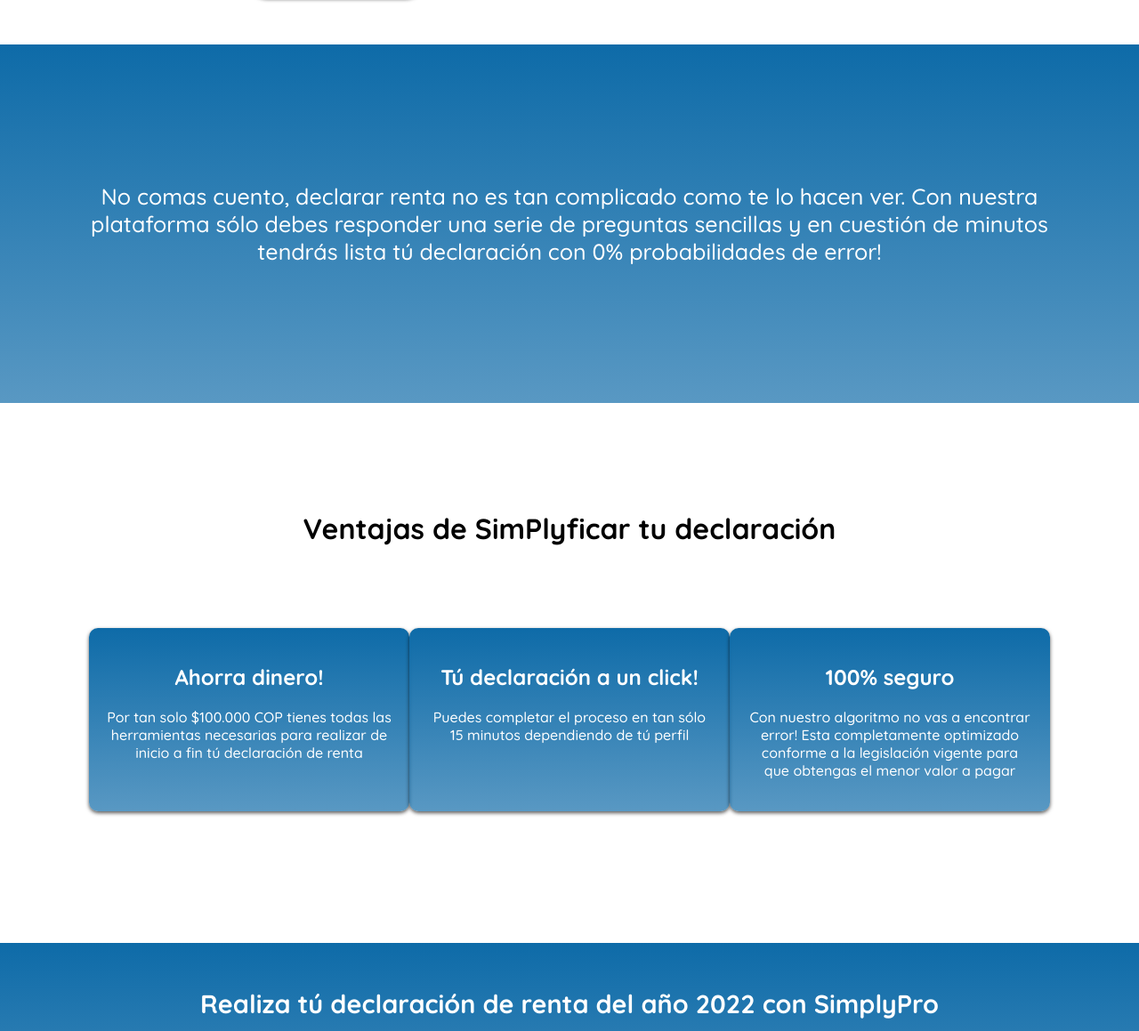
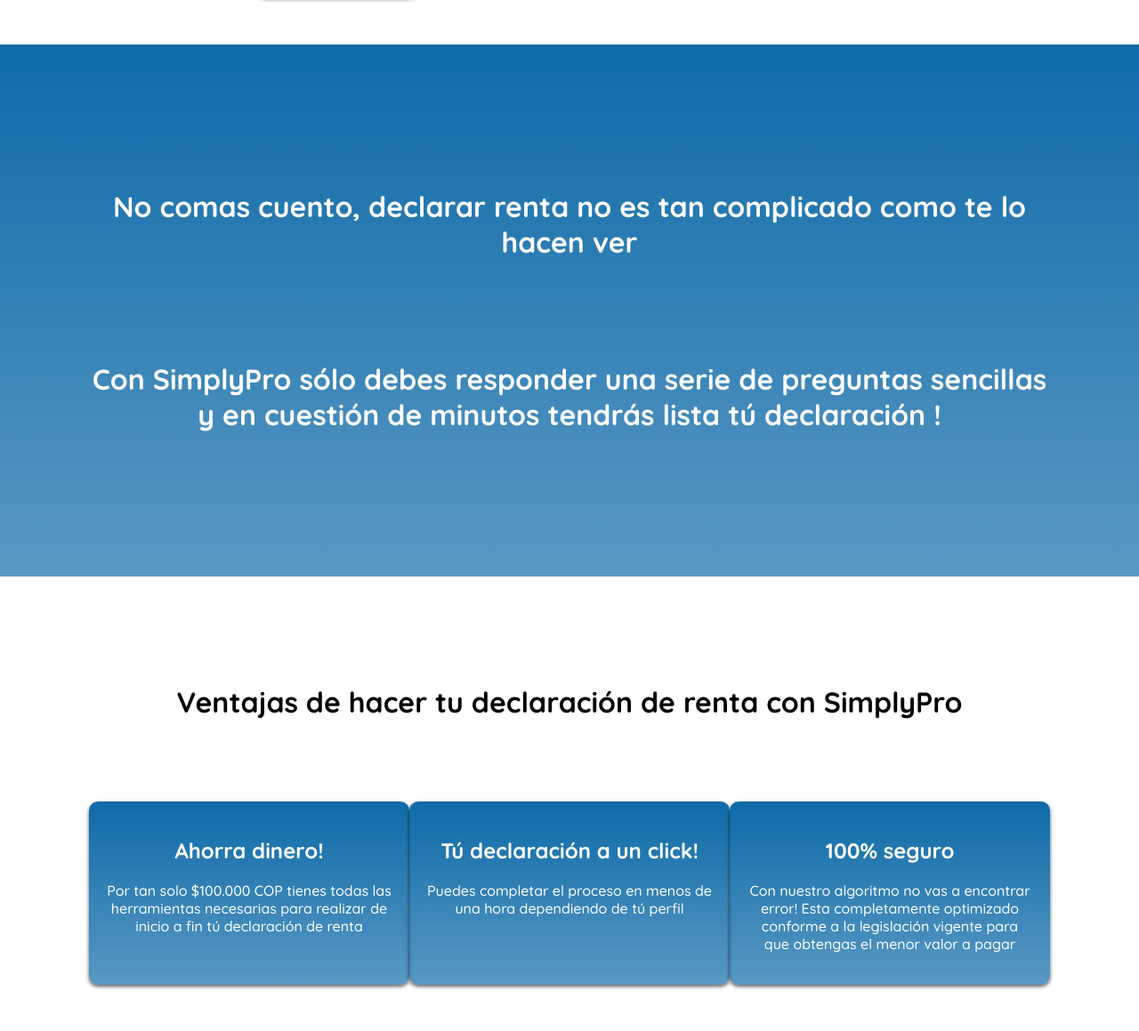
Before and after one commit to juanjota04/LandingPage-SP, a plain HTML site: page index.html in a window 1280 px wide. Shown: the part 454-1613 px from the top of the page at 89% size. Drawn offline with Linux system fonts and the light colour scheme; a script that the page names is missing.

Commit message:
Link y correcciones

```diff
--- a/index.html
+++ b/index.html
@@ -17,6 +17,7 @@
             <li><a>Haz Tú Declaración</a></li>
             <li><a>Blog</a></li>
             <li><a>Contacto</a></li>
+            <li><a class="link" href="https://muisca.dian.gov.co/WebArquitectura/DefLogin.faces">Ir a la DIAN</a></li>
         </ul>
     </nav>
     <main>
@@ -28,11 +29,11 @@
             <img src="./images/mainimg.png" alt="Mi imagen" class="mainimg">
         </div>
         <section class="section">
-            <p class="p-section">No comas cuento, declarar renta no es tan complicado como te lo hacen ver.
-                Con nuestra plataforma sólo debes responder una serie de preguntas sencillas y en cuestión de minutos tendrás lista tú declaración con 0% probabilidades de error!</p>
+            <p class="p-section">No comas cuento, declarar renta no es tan complicado como te lo hacen ver</p>
+            <p class="p-section2">Con SimplyPro sólo debes responder una serie de preguntas sencillas y en cuestión de minutos tendrás lista tú declaración !</p>
         </section>
         <div class="container">
-            <h1 class="ventajas">Ventajas de SimPlyficar tu declaración</h1>
+            <h1 class="ventajas">Ventajas de hacer tu declaración de renta con SimplyPro</h1>
             <section class="columnas">
                 <div class="colum">
                     <h2>Ahorra dinero! </h2>
@@ -40,7 +41,7 @@
                 </div>
                 <div class="colum">
                     <h2>Tú declaración a un click!</h2>
-                    <p>Puedes completar el proceso en tan sólo 15 minutos dependiendo de tú perfil</p>
+                    <p>Puedes completar el proceso en menos de una hora dependiendo de tú perfil</p>
                 </div>
                 <div class="colum">
                     <h2>100% seguro</h2>
--- a/main.css
+++ b/main.css
@@ -45,6 +45,12 @@ a {
     font-weight: 600;
     font-size: 1rem;
 }
+.link {
+    color: #0e6ba8;
+}
+.link:hover {
+    color: white;
+}
 main {
     text-align: center;
     padding: 0px;
@@ -74,17 +80,24 @@ p {
     width: 40%;
 }
 .section {
-    display: flex;
+    display: grid;
     justify-content: center;
-    align-items: center;
     height: 100%;
     background: linear-gradient(to top, #0e6aa8b0, #0e6ba8);
 }
 .p-section {
-    font-size: 25px;
+    font-size: 2rem;
+    font-weight: 800;
     text-align: center;
     color: white;
-    padding: 130px 90px;
+    padding: 130px 90px 0;
+}
+.p-section2 {
+    font-size: 2rem;
+    font-weight: 800;
+    text-align: center;
+    color: white;
+    padding: 50px 90px 130px;
 }
 .columnas {
     display: flex;
```
